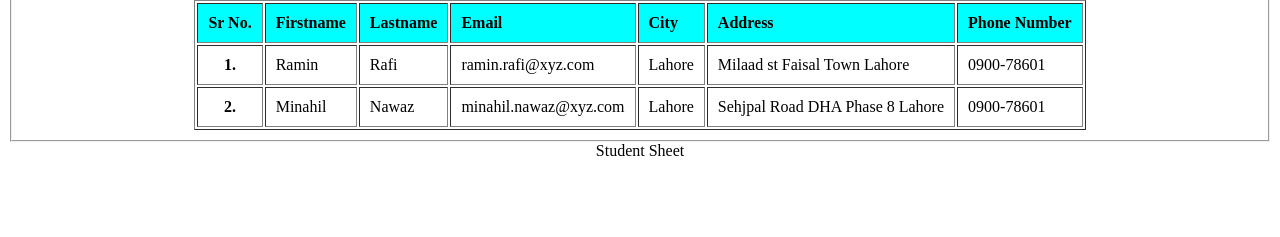
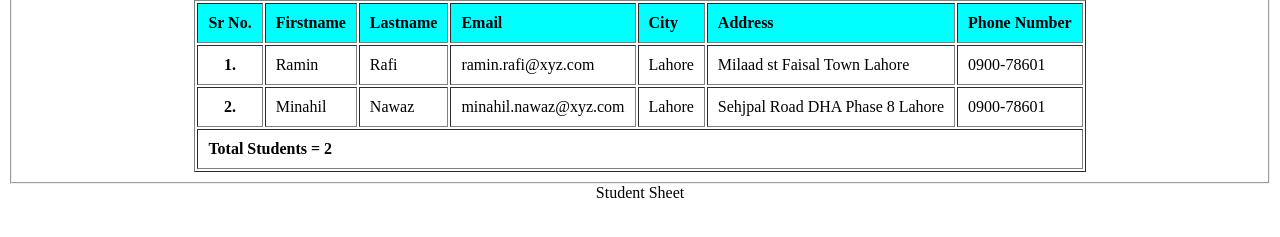
Before and after one commit to sys20651/htmlIntro, a plain HTML site: page assignment1/table.html in a window 1280 px wide. Shown: the part 95-332 px from the top of the page. Drawn offline with Linux system fonts and the light colour scheme.

Commit message:
Assignment1 modified as per requirement v.2

```diff
--- a/assignment1/table.html
+++ b/assignment1/table.html
@@ -46,6 +46,9 @@
 						<td>Sehjpal Road DHA Phase 8 Lahore</td>
 						<td>0900-78601</td>
 					</tr>
+					<tr>
+						<th colspan="7" align="left">Total Students = 2</th>
+					</tr>
 				</table>
 			</center>
 		</fieldset>
```
